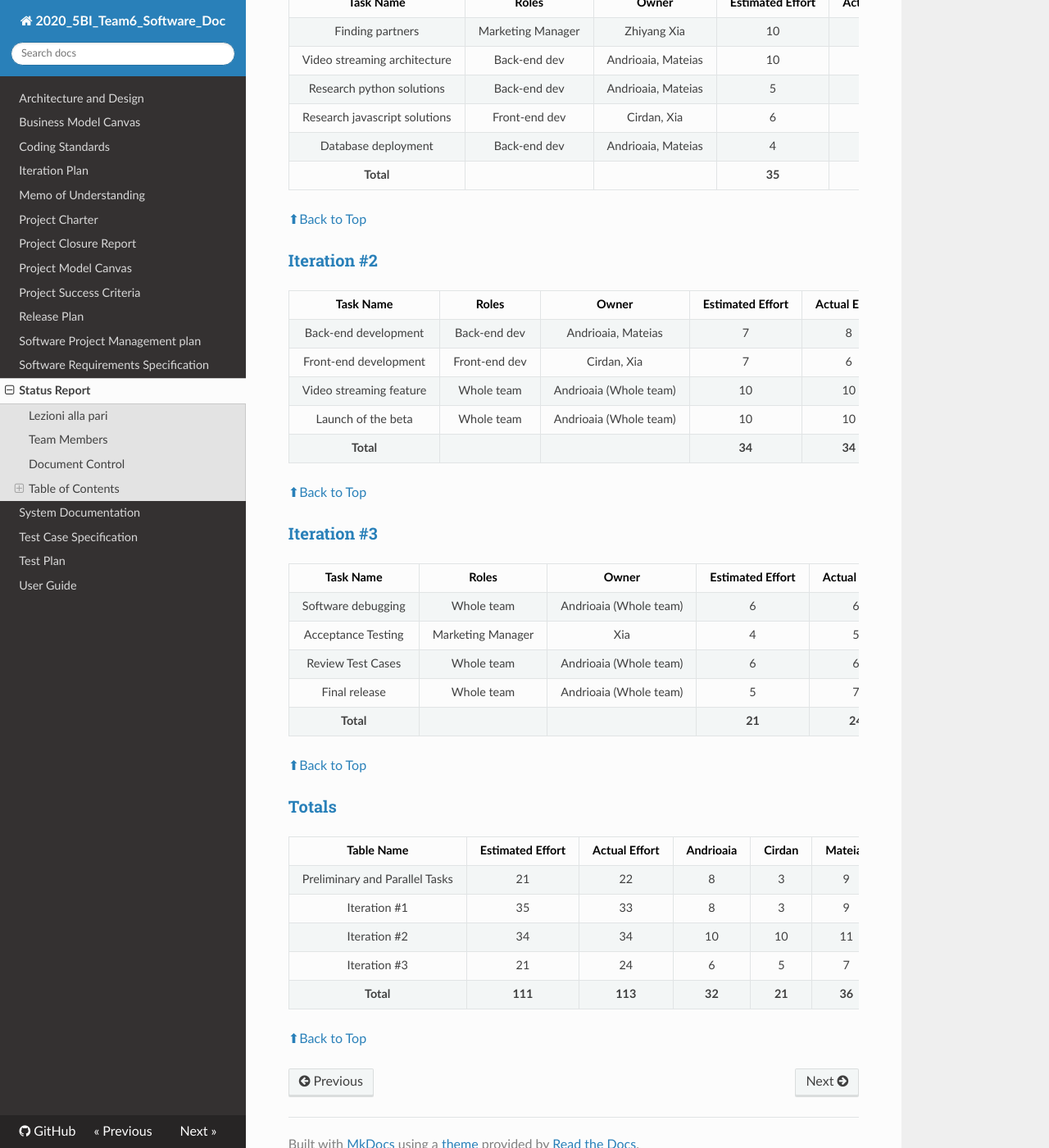
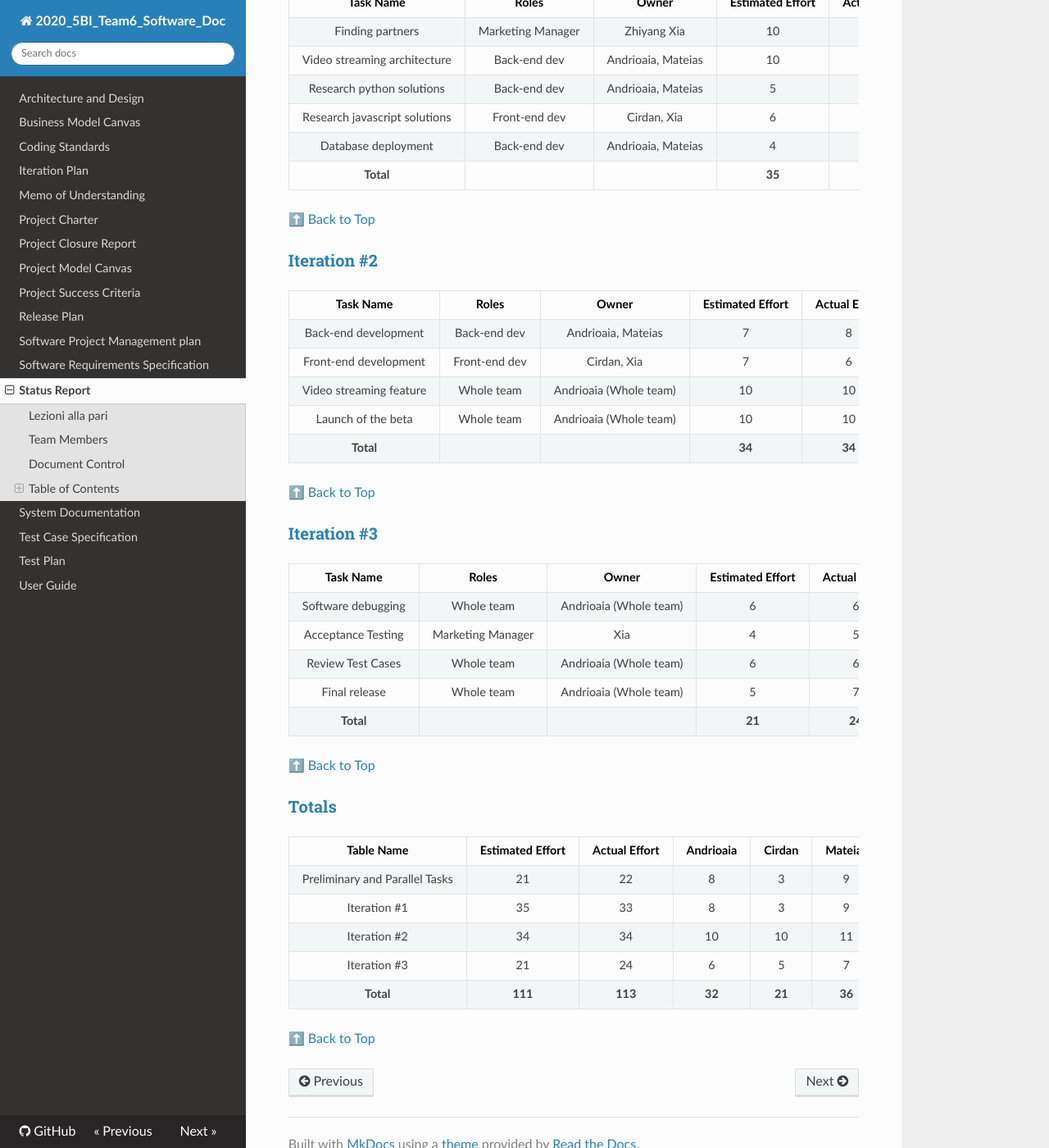
Before and after one commit to KilliKrate/Software-Documentation-G6, an MkDocs documentation site: the page built from docs/Status Report/index.md, in a window 1280 px wide and 1400 px high, scrolled down 1563 px. Shown: the whole window at 82% size. Built offline with MkDocs 1.6.1, drawn with Linux system fonts in a browser that asks for light colours; nearby versions of some CDN libraries; some of the changed text lies outside the part shown.

Commit message:
Fixed emojis in docs

```diff
--- a/docs/Status Report/index.md
+++ b/docs/Status Report/index.md
@@ -48,7 +48,7 @@ Group 6 is responsible for developing and maintaining this document.
 | Database design | Back-end dev | Andrioaia, Mateias | 7 | 6 | 3 | 0 | 3 | 0 |
 | **Total** | | | **21** | **22** | **8** | **3** | **9** | **2** |
 
-[⬆Back to Top](#table-of-contents)
+[⬆️ Back to Top](#table-of-contents)
 
 ### [Iteration #1](#iteration-#1)
 
@@ -61,7 +61,7 @@ Group 6 is responsible for developing and maintaining this document.
 | Database deployment | Back-end dev | Andrioaia, Mateias | 4 | 3 | 1 | 0 | 2 | 0 |
 | **Total** | | | **35** | **33** |  **8** | **3** | **9** | **13** |
 
-[⬆Back to Top](#table-of-contents)
+[⬆️ Back to Top](#table-of-contents)
 
 ### [Iteration #2](#iteration-#2)
 
@@ -74,7 +74,7 @@ Group 6 is responsible for developing and maintaining this document.
 | Launch of the beta | Whole team | Andrioaia (Whole team) | 10 | 10 | 3 | 2 | 4 | 1 |
 | **Total** | | | **34** | **34** | **10** | **10** | **11** | **3** |
 
-[⬆Back to Top](#table-of-contents)
+[⬆️ Back to Top](#table-of-contents)
 
 ### [Iteration #3](#iteration-#3)
 
@@ -86,7 +86,7 @@ Group 6 is responsible for developing and maintaining this document.
 | Final release | Whole team | Andrioaia (Whole team) | 5 | 7 | 2 | 2 | 3 | 0 |
 | **Total** | | | **21** | **24** | **6** | **5** | **7** | **6** |
 
-[⬆Back to Top](#table-of-contents)
+[⬆️ Back to Top](#table-of-contents)
 
 ### [Totals](#totals)
 
@@ -99,4 +99,4 @@ Group 6 is responsible for developing and maintaining this document.
 | **Total** | **111** | **113** | **32** | **21** | **36** | **24** |
 
 
-[⬆Back to Top](#table-of-contents)
+[⬆️ Back to Top](#table-of-contents)
```
Also changed, not shown: docs/Release Plan/index.md (+2 -2 lines).
